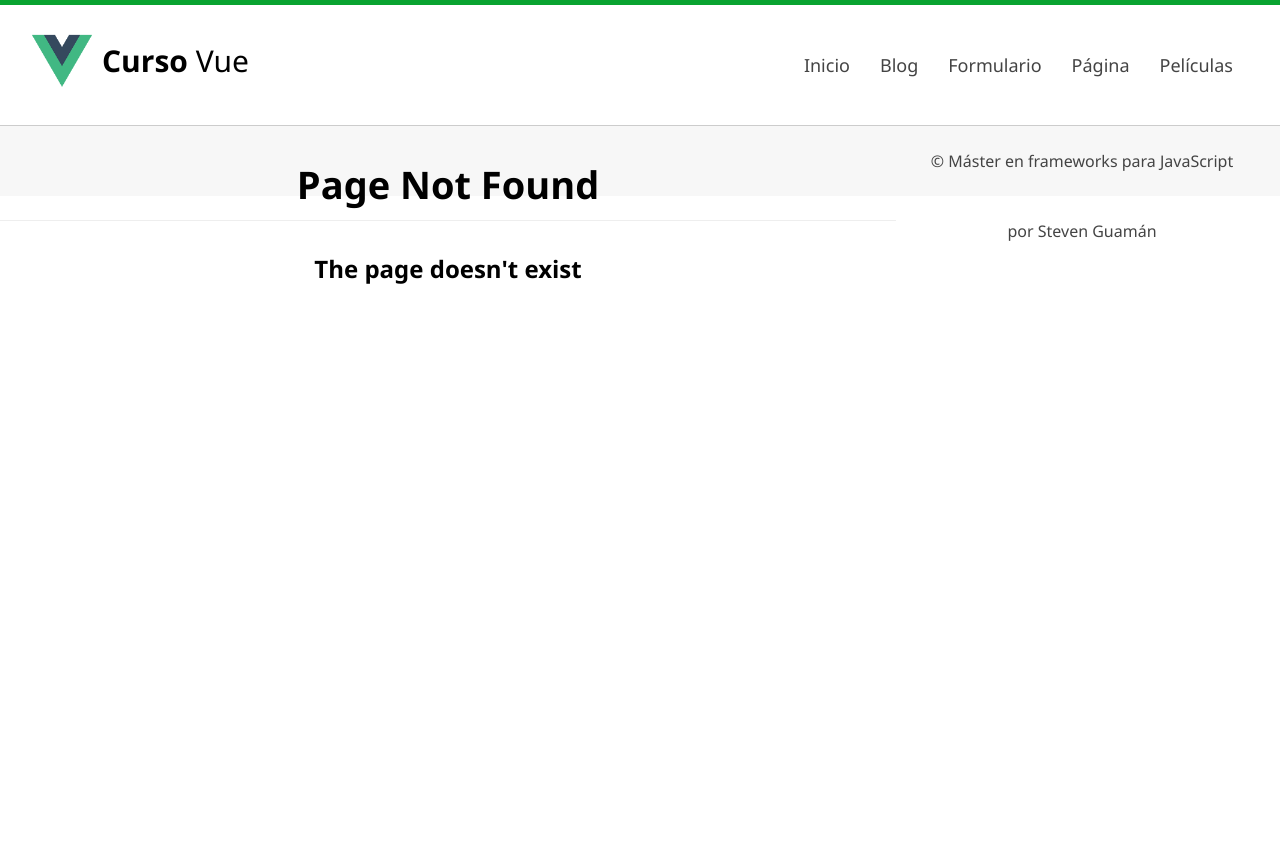
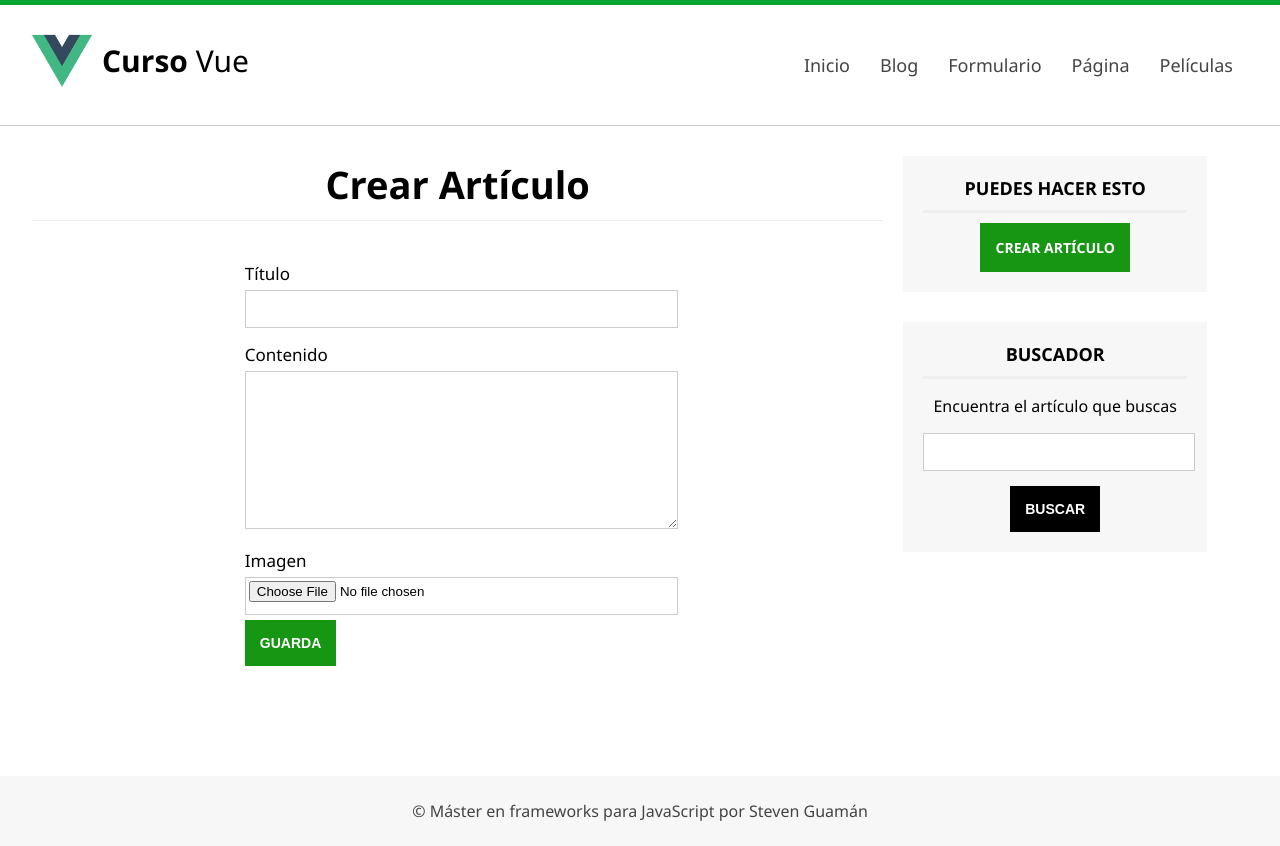
Before and after one commit to stevengf14/aprendiendo-vue, a Vue app: page /create-article in a window 1280 px wide. Before the commit this address had no page. Before the commit the page ends 800 px from the top, so only its background shows below. Built offline with nearby package versions, Linux system fonts and the light colour scheme; what vue-moment would draw is missing.

Commit message:
Create Article

```diff
--- a/src/assets/css/styles.css
+++ b/src/assets/css/styles.css
@@ -261,6 +261,7 @@ body {
 }
 
 input[type="text"],
+input[type="file"],
 textarea {
   width: 100%;
   min-height: 30px;
--- /dev/null
+++ b/src/components/CreateArticle.vue
@@ -0,0 +1,63 @@
+<template>
+  <div class="general">
+    <div class="center">
+      <section id="content">
+        <h1 class="subheader">Crear Artículo</h1>
+        <!-- Form-->
+        <form class="mid-form" v-on:submit.prevent="createArticle()">
+          <div class="form-group">
+            <label for="title">Título</label>
+            <input type="text" name="title" v-model="article.title" />
+          </div>
+          <div class="form-group">
+            <label for="content">Contenido</label>
+            <textarea name="content" v-model="article.content"></textarea>
+          </div>
+          <div class="form-group">
+            <label for="image">Imagen</label>
+            <input type="file" name="image" />
+          </div>
+          <div class="clearfix"></div>
+          <input type="submit" value="Guarda" class="btn btn-success" />
+        </form>
+      </section>
+      <Sidebar></Sidebar>
+      <div class="clearfix"></div>
+    </div>
+  </div>
+</template>
+
+<script>
+import axios from "axios";
+import Sidebar from "./Sidebar.vue";
+import Global from "../Global";
+import Article from "../models/Article";
+// import { required, minLength } from "vuelidate/lib/validators";
+
+export default {
+  name: "CreateArticle",
+  components: {
+    Sidebar,
+  },
+  data() {
+    return {
+      url: Global.url,
+      article: new Article("", "", null, ""),
+    };
+  },
+  methods: {
+    createArticle() {
+      axios
+        .post(this.url + "save", this.article)
+        .then((response) => {
+          if (response.data.status == "success") {
+            this.$router.push("/blog");
+          }
+        })
+        .catch((error) => {
+          console.log(error);
+        });
+    },
+  },
+};
+</script>
--- a/src/components/Sidebar.vue
+++ b/src/components/Sidebar.vue
@@ -2,7 +2,9 @@
   <aside id="sidebar">
     <div id="nav-blog" class="sidebar-item">
       <h3>Puedes hacer esto</h3>
-      <a href="#" class="btn btn-success">Crear artículo</a>
+      <router-link to="/create-article" class="btn btn-success">
+        Crear artículo
+      </router-link>
     </div>
 
     <div id="search" class="sidebar-item">
--- a/src/main.js
+++ b/src/main.js
@@ -17,6 +17,7 @@ import Movies from "./components/Movies";
 import Search from "./components/Search";
 import Redirect from "./components/Redirect";
 import Article from "./components/Article";
+import CreateArticle from "./components/CreateArticle";
 
 Vue.config.productionTip = false;
 
@@ -29,6 +30,7 @@ const routes = [
   { path: "/home", component: LastArticles },
   { path: "/blog", component: Blog },
   { path: "/article/:id", name: "article", component: Article },
+  { path: "/create-article", name: "create", component: CreateArticle },
   { path: "/form", component: Form },
   { path: "/page/:id?", name: "page", component: Page },
   { path: "/movies", name: "movies", component: Movies },
--- /dev/null
+++ b/src/models/Article.js
@@ -0,0 +1,9 @@
+class Article {
+  constructor(title, content, date, image) {
+    this.title = title;
+    this.content = content;
+    this.date = null;
+    this.image = image;
+  }
+}
+export default Article;
```
